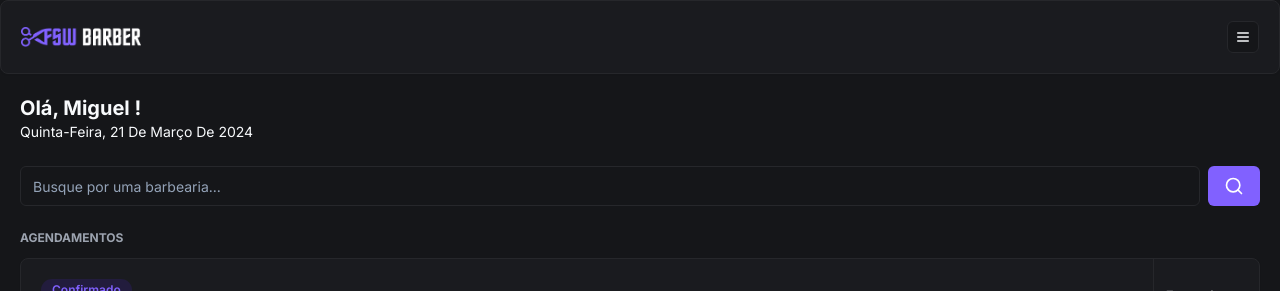
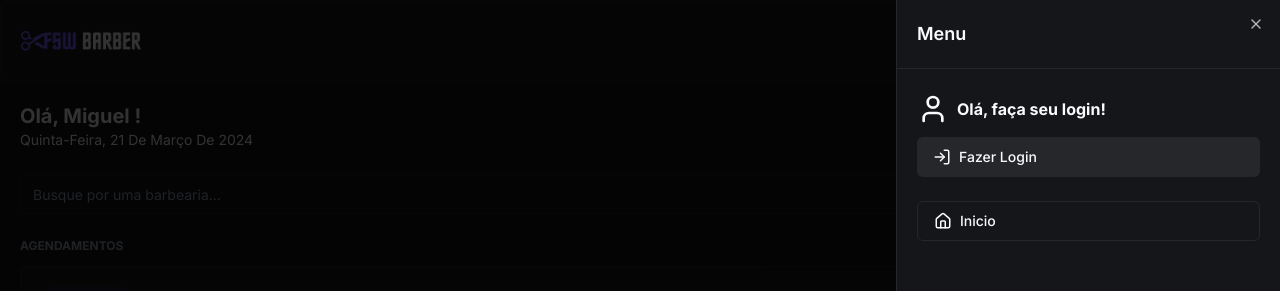
Before and after one commit to Moliveira7/barberShop-Willian, a Next.js app: page / in a window 1280 px wide. Both pictures are taken after a click on the button 1243 px from the left and 37 px from the top of the page. Shown: the top 291 px of the page. Built offline with nearby package versions, Linux system fonts and the light colour scheme; no server answers; the database is empty.

Commit message:
feat: add sign in and sign out

```diff
--- a/app/_components/header.tsx
+++ b/app/_components/header.tsx
@@ -1,18 +1,98 @@
 "use client";
 
+import {
+  Sheet,
+  SheetTrigger,
+  SheetContent,
+  SheetHeader,
+  SheetTitle,
+} from "./ui/sheet";
+import { Button } from "./ui/button";
+import {
+  HomeIcon,
+  LogInIcon,
+  LogOutIcon,
+  MenuIcon,
+  UserIcon,
+} from "lucide-react";
+import { Card, CardContent } from "./ui/card";
 import Image from "next/image";
-import { Card, CardContent } from "./ui/card";
-import { Button } from "./ui/button";
-import { MenuIcon } from "lucide-react";
+import { signIn, signOut, useSession } from "next-auth/react";
+import { Avatar } from "./ui/avatar";
+import { AvatarImage } from "@radix-ui/react-avatar";
+import Link from "next/link";
 
 const Header = () => {
+  const { data, status } = useSession();
+
+  const handleLogoutClick = () => signOut();
+  const handleLoginClick = () => signIn("google");
+
   return (
     <Card>
       <CardContent className="p-5 justify-between items-center flex flex-row">
-        <Image src="/logo.png" alt="FSW Barber" height={22} width={120} />
-        <Button variant="outline" size="icon" className="h-8 w-8">
-          <MenuIcon size={16} />
-        </Button>
+        <Image src="/logo.png" alt="FSW Barber" height={18} width={120} />
+        <Sheet>
+          <SheetTrigger asChild>
+            <Button variant="outline" size="icon">
+              <MenuIcon size={16} />
+            </Button>
+          </SheetTrigger>
+
+          <SheetContent className="p-0">
+            <SheetHeader className="text-left border-b border-solid border-secondary p-5">
+              <SheetTitle>Menu</SheetTitle>
+            </SheetHeader>
+
+            {data?.user ? (
+              <div className="flex justify-between px-5 py-6 items-center">
+                <div className="flex items-center gap-3">
+                  <Avatar>
+                    <AvatarImage src={data.user?.image ?? ""} />
+                  </Avatar>
+
+                  <h2 className="font-bold">{data.user.name}</h2>
+                </div>
+
+                <Button variant="secondary" size="icon">
+                  <LogOutIcon onClick={handleLogoutClick} />
+                </Button>
+              </div>
+            ) : (
+              <div className="flex flex-col px-5 py-6 gap-3">
+                <div className="flex items-center gap-2">
+                  <UserIcon size={32} />
+                  <h2 className="font-bold">Olá, faça seu login!</h2>
+                </div>
+                <Button
+                  variant="secondary"
+                  className="w-full justify-start"
+                  onClick={handleLoginClick}
+                >
+                  <LogInIcon className="mr-2" size={18} />
+                  Fazer Login
+                </Button>
+              </div>
+            )}
+            <div className="flex flex-col gap-3 px-5">
+              <Button variant="outline" className="justify-start" asChild>
+                <Link href="/">
+                  <HomeIcon size={18} className="mr-2" />
+                  Inicio
+                </Link>
+              </Button>
+
+              {data?.user && (
+                <Button variant="outline" className="justify-start" asChild>
+                  <Link href="/bookings">
+                    <HomeIcon size={18} className="mr-2" />
+                    Agendamentos
+                  </Link>
+                </Button>
+              )}
+            </div>
+          </SheetContent>
+        </Sheet>
       </CardContent>
     </Card>
   );
--- /dev/null
+++ b/app/_components/ui/sheet.tsx
@@ -0,0 +1,140 @@
+"use client"
+
+import * as React from "react"
+import * as SheetPrimitive from "@radix-ui/react-dialog"
+import { cva, type VariantProps } from "class-variance-authority"
+import { X } from "lucide-react"
+
+import { cn } from "@/app/_lib/utils"
+
+const Sheet = SheetPrimitive.Root
+
+const SheetTrigger = SheetPrimitive.Trigger
+
+const SheetClose = SheetPrimitive.Close
+
+const SheetPortal = SheetPrimitive.Portal
+
+const SheetOverlay = React.forwardRef<
+  React.ElementRef<typeof SheetPrimitive.Overlay>,
+  React.ComponentPropsWithoutRef<typeof SheetPrimitive.Overlay>
+>(({ className, ...props }, ref) => (
+  <SheetPrimitive.Overlay
+    className={cn(
+      "fixed inset-0 z-50 bg-black/80  data-[state=open]:animate-in data-[state=closed]:animate-out data-[state=closed]:fade-out-0 data-[state=open]:fade-in-0",
+      className
+    )}
+    {...props}
+    ref={ref}
+  />
+))
+SheetOverlay.displayName = SheetPrimitive.Overlay.displayName
+
+const sheetVariants = cva(
+  "fixed z-50 gap-4 bg-background p-6 shadow-lg transition ease-in-out data-[state=open]:animate-in data-[state=closed]:animate-out data-[state=closed]:duration-300 data-[state=open]:duration-500",
+  {
+    variants: {
+      side: {
+        top: "inset-x-0 top-0 border-b data-[state=closed]:slide-out-to-top data-[state=open]:slide-in-from-top",
+        bottom:
+          "inset-x-0 bottom-0 border-t data-[state=closed]:slide-out-to-bottom data-[state=open]:slide-in-from-bottom",
+        left: "inset-y-0 left-0 h-full w-3/4 border-r data-[state=closed]:slide-out-to-left data-[state=open]:slide-in-from-left sm:max-w-sm",
+        right:
+          "inset-y-0 right-0 h-full w-3/4  border-l data-[state=closed]:slide-out-to-right data-[state=open]:slide-in-from-right sm:max-w-sm",
+      },
+    },
+    defaultVariants: {
+      side: "right",
+    },
+  }
+)
+
+interface SheetContentProps
+  extends React.ComponentPropsWithoutRef<typeof SheetPrimitive.Content>,
+    VariantProps<typeof sheetVariants> {}
+
+const SheetContent = React.forwardRef<
+  React.ElementRef<typeof SheetPrimitive.Content>,
+  SheetContentProps
+>(({ side = "right", className, children, ...props }, ref) => (
+  <SheetPortal>
+    <SheetOverlay />
+    <SheetPrimitive.Content
+      ref={ref}
+      className={cn(sheetVariants({ side }), className)}
+      {...props}
+    >
+      {children}
+      <SheetPrimitive.Close className="absolute right-4 top-4 rounded-sm opacity-70 ring-offset-background transition-opacity hover:opacity-100 focus:outline-none focus:ring-2 focus:ring-ring focus:ring-offset-2 disabled:pointer-events-none data-[state=open]:bg-secondary">
+        <X className="h-4 w-4" />
+        <span className="sr-only">Close</span>
+      </SheetPrimitive.Close>
+    </SheetPrimitive.Content>
+  </SheetPortal>
+))
+SheetContent.displayName = SheetPrimitive.Content.displayName
+
+const SheetHeader = ({
+  className,
+  ...props
+}: React.HTMLAttributes<HTMLDivElement>) => (
+  <div
+    className={cn(
+      "flex flex-col space-y-2 text-center sm:text-left",
+      className
+    )}
+    {...props}
+  />
+)
+SheetHeader.displayName = "SheetHeader"
+
+const SheetFooter = ({
+  className,
+  ...props
+}: React.HTMLAttributes<HTMLDivElement>) => (
+  <div
+    className={cn(
+      "flex flex-col-reverse sm:flex-row sm:justify-end sm:space-x-2",
+      className
+    )}
+    {...props}
+  />
+)
+SheetFooter.displayName = "SheetFooter"
+
+const SheetTitle = React.forwardRef<
+  React.ElementRef<typeof SheetPrimitive.Title>,
+  React.ComponentPropsWithoutRef<typeof SheetPrimitive.Title>
+>(({ className, ...props }, ref) => (
+  <SheetPrimitive.Title
+    ref={ref}
+    className={cn("text-lg font-semibold text-foreground", className)}
+    {...props}
+  />
+))
+SheetTitle.displayName = SheetPrimitive.Title.displayName
+
+const SheetDescription = React.forwardRef<
+  React.ElementRef<typeof SheetPrimitive.Description>,
+  React.ComponentPropsWithoutRef<typeof SheetPrimitive.Description>
+>(({ className, ...props }, ref) => (
+  <SheetPrimitive.Description
+    ref={ref}
+    className={cn("text-sm text-muted-foreground", className)}
+    {...props}
+  />
+))
+SheetDescription.displayName = SheetPrimitive.Description.displayName
+
+export {
+  Sheet,
+  SheetPortal,
+  SheetOverlay,
+  SheetTrigger,
+  SheetClose,
+  SheetContent,
+  SheetHeader,
+  SheetFooter,
+  SheetTitle,
+  SheetDescription,
+}
--- a/package.json
+++ b/package.json
@@ -15,6 +15,7 @@
     "@auth/prisma-adapter": "^2.0.0",
     "@prisma/client": "^5.13.0",
     "@radix-ui/react-avatar": "^1.0.4",
+    "@radix-ui/react-dialog": "^1.0.5",
     "@radix-ui/react-slot": "^1.0.2",
     "class-variance-authority": "^0.7.0",
     "clsx": "^2.1.0",
```
Also changed, not shown: 1 other file (tests, documents, lock files or other folders).
